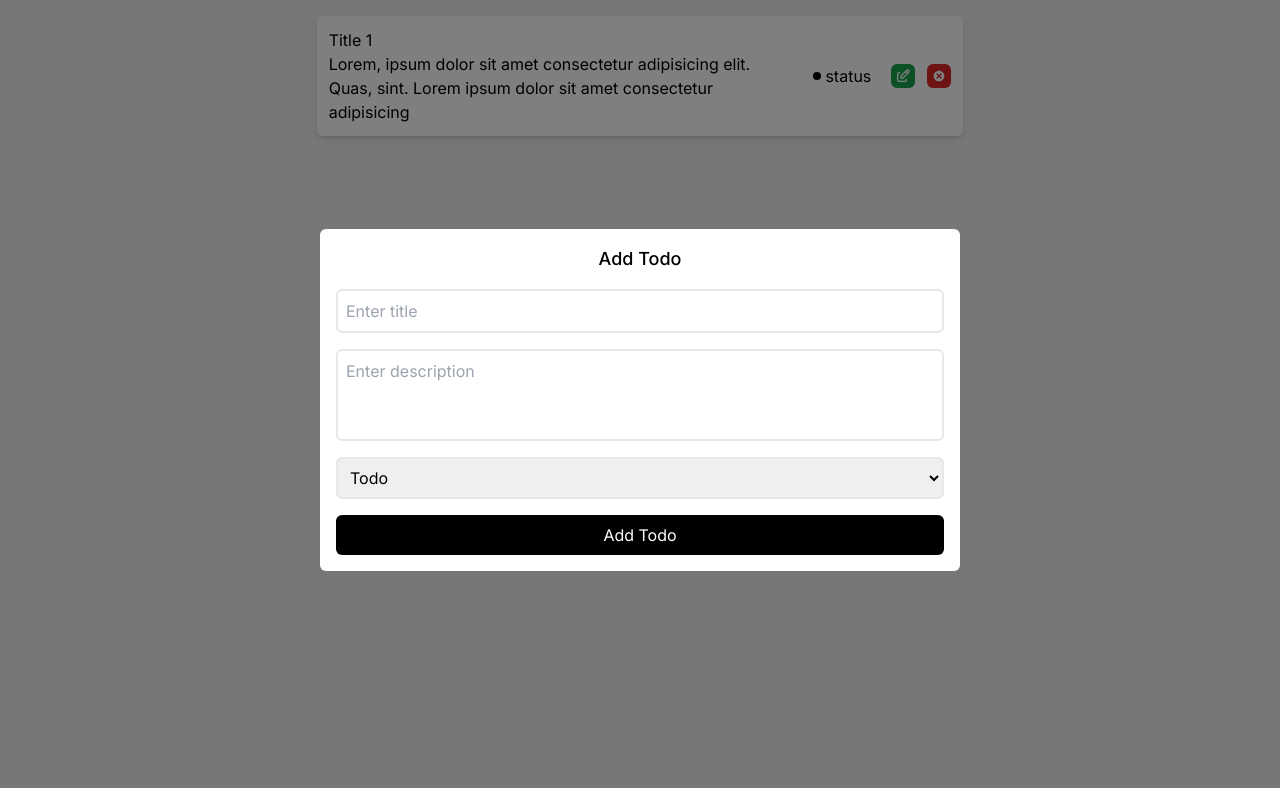
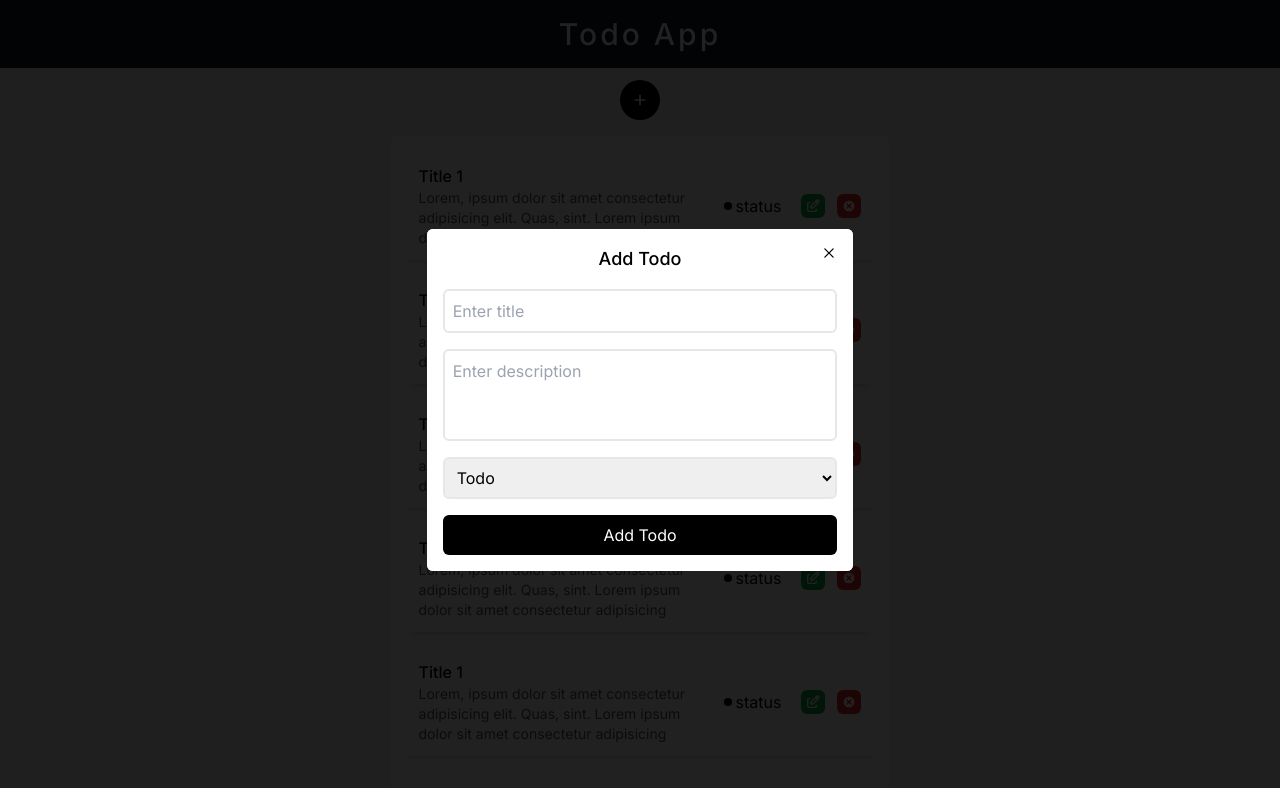
Before and after one commit to Tariq-act/stamurai-todo-app, a Next.js app: page / in a window 1280 px wide. Shown: the top 788 px of the page. Built offline with nearby package versions, Linux system fonts and the light colour scheme.

Commit message:
implement and setup MobX with class

```diff
--- a/app/layout.tsx
+++ b/app/layout.tsx
@@ -1,3 +1,4 @@
+import Navbar from '@/components/Navbar'
 import './globals.css'
 import type { Metadata } from 'next'
 import { Inter } from 'next/font/google'
@@ -15,8 +16,11 @@ export default function RootLayout({
   children: React.ReactNode
 }) {
   return (
-    <html lang="en">
-      <body className={inter.className}>{children}</body>
+    <html lang="en" >
+      <body className={inter.className} suppressHydrationWarning={true} >
+        <Navbar />
+        {children}
+      </body>
     </html>
   )
 }
--- a/app/page.tsx
+++ b/app/page.tsx
@@ -1,10 +1,21 @@
+'use client'
+
 import TodoList from '@/components/TodoList'
+import { HiPlus } from 'react-icons/hi'
 import Image from 'next/image'
+import { useState } from 'react'
 
 export default function Home() {
+  const [showModal, setShowModal] = useState<boolean>(false)
+
+  const closeModal = () => {
+    setShowModal(!!showModal)
+  }
+
   return (
-    <main className="flex min-h-screen flex-col items-center justify-between">
-      <TodoList />
+    <main className='mt-20 w-full flex flex-col items-center justify-center'>
+      <button className='mb-4 w-10 h-10 rounded-full bg-black text-white flex items-center justify-center hover:bg-gray-800' ><HiPlus /></button>
+      <TodoList isModal={showModal} />
     </main>
   )
 }
--- a/components/Modal.tsx
+++ b/components/Modal.tsx
@@ -1,7 +1,14 @@
+import { RxCross2 } from 'react-icons/rx'
+
 function Modal() {
+  const isEdit = false
+
   return (
-    <div className='absolute top-0 left-0 w-full h-full bg-black bg-opacity-50 flex items-center justify-center'>
-      <form className='flex flex-col gap-4 w-2/4  bg-white p-4 rounded-md'>
+    <div className='absolute top-0 left-0 w-full h-full bg-black bg-opacity-25 flex items-center justify-center'>
+      <form className='flex flex-col gap-4 w-4/12  bg-white p-4 rounded-md relative'>
+
+        <button type='button' className="absolute right-4" ><RxCross2 /></button>
+
         <h1 className="text-center font-medium text-lg ">Add Todo</h1>
         <input
           type='text'
@@ -21,8 +28,11 @@ function Modal() {
           <option value='1'>completed</option>
         </select>
 
+        {
+          isEdit ? <button type="submit" className="bg-green-700 text-white p-2 rounded-md" >Update Todo</button> :
+            <button type="submit" className="bg-black text-white p-2 rounded-md" >Add Todo</button>
+        }
 
-        <button type="submit" className="bg-black text-white p-2 rounded-md" >Add Todo</button>
 
       </form>
     </div>
--- /dev/null
+++ b/components/Navbar.tsx
@@ -0,0 +1,9 @@
+function Navbar() {
+  return (
+    <div className="bg-gray-900 fixed top-0 left-0 w-full py-4 text-white">
+      <h1 className="text-center text-3xl font-medium tracking-widest ">Todo App</h1>
+    </div>
+  );
+}
+
+export default Navbar;
--- a/components/TodoItem.tsx
+++ b/components/TodoItem.tsx
@@ -5,10 +5,10 @@ import Modal from './Modal';
 function TodoItem() {
   return (
     <>
-      <div className='w-full md:w-3/5 flex gap-5 items-center mx-auto bg-white rounded-md p-3 shadow-md '>
+      <div className='w-full flex gap-5 items-center mx-auto bg-white rounded-md p-3 shadow-md '>
         <div className=''>
-          <h3>Title 1</h3>
-          <p>
+          <h3 className=' font-medium'>Title 1</h3>
+          <p className='text-sm text-gray-600 '>
             Lorem, ipsum dolor sit amet consectetur adipisicing elit. Quas,
             sint. Lorem ipsum dolor sit amet consectetur adipisicing
           </p>
--- a/components/TodoList.tsx
+++ b/components/TodoList.tsx
@@ -1,11 +1,17 @@
 import TodoItem from "./TodoItem";
 
-function TodoList() {
+function TodoList({ showModal, setShowModal }) {
   const todoList = [{}];
 
   return (
     <div>
-      <ul className="p-4">
+      <ul className="flex flex-col gap-4 p-4 w-10/12 bg-white rounded-md md:w-[60%] lg:w-[50%] mx-auto">
+        <TodoItem />
+        <TodoItem />
+        <TodoItem />
+        <TodoItem />
+        <TodoItem />
+        <TodoItem />
         <TodoItem />
       </ul>
     </div>
--- a/package.json
+++ b/package.json
@@ -15,6 +15,8 @@
     "autoprefixer": "10.4.14",
     "eslint": "8.44.0",
     "eslint-config-next": "13.4.9",
+    "mobx": "^6.9.0",
+    "mobx-react": "^7.6.0",
     "next": "13.4.9",
     "postcss": "8.4.25",
     "react": "18.2.0",
```
Also changed, not shown: store/store.tsx (added, +50 -0 lines), 1 other file (tests, documents, lock files or other folders).
